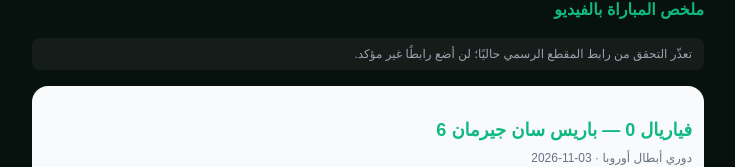
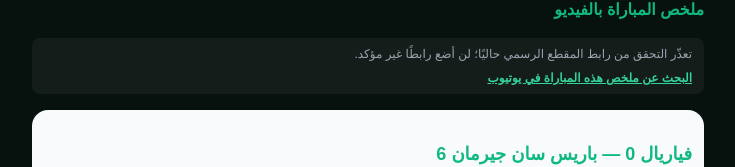
Before and after one commit to ikhl4/aifball, a Next.js app: page /preview/highlights in a window 1280 px wide. Shown: the part 557-724 px from the top of the page, without its empty margins (272-1007 px from the left). Built offline with nearby package versions, Linux system fonts and the light colour scheme; no server answers.

Commit message:
Offer safe fixture-specific YouTube search when verification fails

```diff
--- a/app/components/MatchHighlightCard.tsx
+++ b/app/components/MatchHighlightCard.tsx
@@ -9,6 +9,8 @@ export default function MatchHighlightCard({ attrs, isDark = true }: { attrs: Re
   const goals = (attrs.goals || '').split(';').map(s => s.split('|')).filter(row => row[0]?.trim() && row[1]?.trim());
   const sources = (() => { try { const u = new URL(attrs.source_url); return u.protocol === 'https:' ? u.href : ''; } catch { return ''; } })();
   const youtubeUrl = id ? `https://www.youtube.com/watch?v=${id}` : '';
+  const searchQuery = [attrs.home, attrs.away, attrs.competition, attrs.date?.slice(0, 4), 'ملخص'].filter(Boolean).join(' ');
+  const fallbackSearchUrl = 'https://www.youtube.com/results?search_query=' + encodeURIComponent(searchQuery);
   const cannotEmbed = attrs.video_embed !== 'true';
   const video = <div className="mt-4">
     {id && (verified || !attrs.video_status) ? <div className={`overflow-hidden rounded-xl border ${isDark ? 'border-white/10 bg-black' : 'border-gray-200 bg-white'}`}>
@@ -35,6 +37,9 @@ export default function MatchHighlightCard({ attrs, isDark = true }: { attrs: Re
       </div>
     </div> : <p className={`rounded-lg px-3 py-2 text-xs ${isDark ? 'bg-white/5 text-gray-400' : 'bg-gray-50 text-gray-500'}`}>
       {attrs.video_status === 'not_found' ? 'لم أعثر على مقطع مطابق ضمن القنوات المحددة وقت البحث.' : 'تعذّر التحقق من رابط المقطع الرسمي حاليًا؛ لن أضع رابطًا غير مؤكد.'}
+      <a href={fallbackSearchUrl} target="_blank" rel="noopener noreferrer" className="mt-2 block font-bold text-emerald-400 underline">
+        البحث عن ملخص هذه المباراة في يوتيوب
+      </a>
     </p>}
   </div>;
   const written = <div className="mt-4 space-y-5 text-[15px] leading-8">
```
